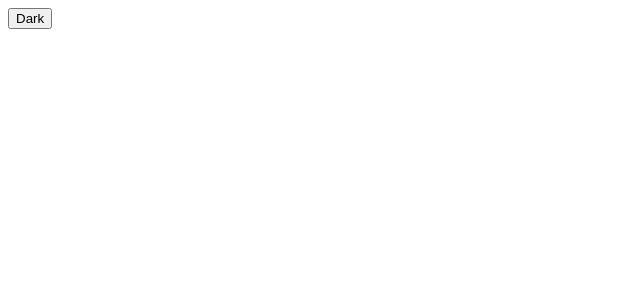
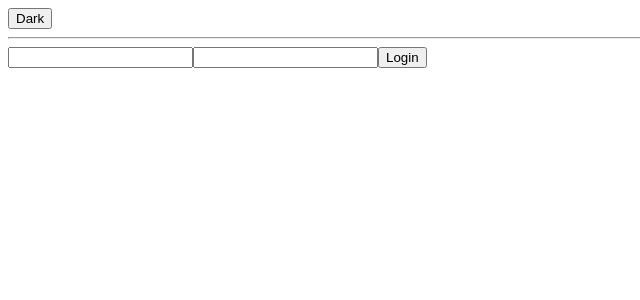
Before and after one commit to kishanYuvmedia/todo, a React (Vite) app: page /login in a window 1280 px wide. Before the commit this address had no page. Shown: the top 300 px of the page, without its empty margins (0-640 px from the left). Built offline with nearby package versions, Linux system fonts and the light colour scheme.

Commit message:
useref, localstorge

```diff
--- a/src/App.jsx
+++ b/src/App.jsx
@@ -5,17 +5,23 @@ import About from './pages/about'
 import Contact from './pages/contact'
 import UserContext from './context/theme'
 import { useState } from 'react'
+import Counter from './pages/counter'
+import Login from './login'
+
 function App() {
   const [theme,setTheme]=useState('Light')
   return (
     <>
     <BrowserRouter>
       <button type='button' onClick={()=>setTheme(theme=='Dark'?'Light':'Dark')}>{theme=='Dark'?'Light':'Dark'}</button>
+      <hr/>
         <UserContext.Provider  value={theme} >
           <Routes>
               <Route path='home' element={<Home name={'Rajesh'}/>}/>
                <Route path='about' element={<About/>}/>
                 <Route path='contact' element={<Contact/>}/>
+                <Route path='counter' element={<Counter/>} />
+                <Route path='login' element={<Login/>}/>
           </Routes>
           </UserContext.Provider>
     </BrowserRouter>
--- /dev/null
+++ b/src/login.jsx
@@ -0,0 +1,25 @@
+import { useState } from "react";
+
+const Login=()=>{
+    const [username,setUsername]=useState('')
+    const [password,setPassword]=useState('')
+
+    function submit(e){
+        e.preventDefault();
+        if(username==="admin" && password==='123'){
+            alert("login")
+            localStorage.setItem('name',username)
+            localStorage.setItem('pwt',password)
+        }
+    }
+    return(
+        <>
+            <form onSubmit={submit}>
+            <input type="text" name="username"  value={username}  onChange={(e)=>setUsername(e.target.value)} />
+            <input type="text" name="password"  value={password}  onChange={(e)=>setPassword(e.target.value)}  />
+            <button type="submit"> Login</button>
+            </form>
+        </>
+    )
+}
+export default Login;
--- a/src/pages/about.jsx
+++ b/src/pages/about.jsx
@@ -1,11 +1,12 @@
-import { useContext } from "react";
+import { useContext,useState } from "react";
 import UserContext from "../context/theme";
 const About=()=>{
     const theme=useContext(UserContext)
     console.log(theme)
+        const [user]=useState(localStorage.getItem('name'))
     return(
         <>
-            <h1>About Page {theme}</h1>
+            <h1>About Page {theme} {user}</h1>
         </>
     )
 }
--- /dev/null
+++ b/src/pages/counter.jsx
@@ -0,0 +1,17 @@
+import { useEffect, useRef, useState } from "react";
+const Counter=()=>{
+    const [inputValue,setInputValue]=useState('')
+    const counter=useRef(0)
+    // #useRaf Object
+    useEffect(()=>{
+        console.log(inputValue)
+       counter.current=counter.current+1
+    })
+    return(
+        <>
+            <input type="text" onChange={(e)=>setInputValue(e.target.value)} />
+            {counter.current}
+        </>
+    )
+}
+export default Counter;
--- a/src/pages/home.jsx
+++ b/src/pages/home.jsx
@@ -1,11 +1,12 @@
-import { useContext } from "react";
+import { useContext, useState } from "react";
 import UserContext from "../context/theme";
 const Home=(props)=>{
     const theme=useContext(UserContext)
     console.log(theme)
+    const [user]=useState(localStorage.getItem('name'))
     return(
         <>
-            <h1>Welcome {props.name} {theme}</h1>
+            <h1>Welcome {props.name} {theme} {user}</h1>
         </>
     )
 }
```
